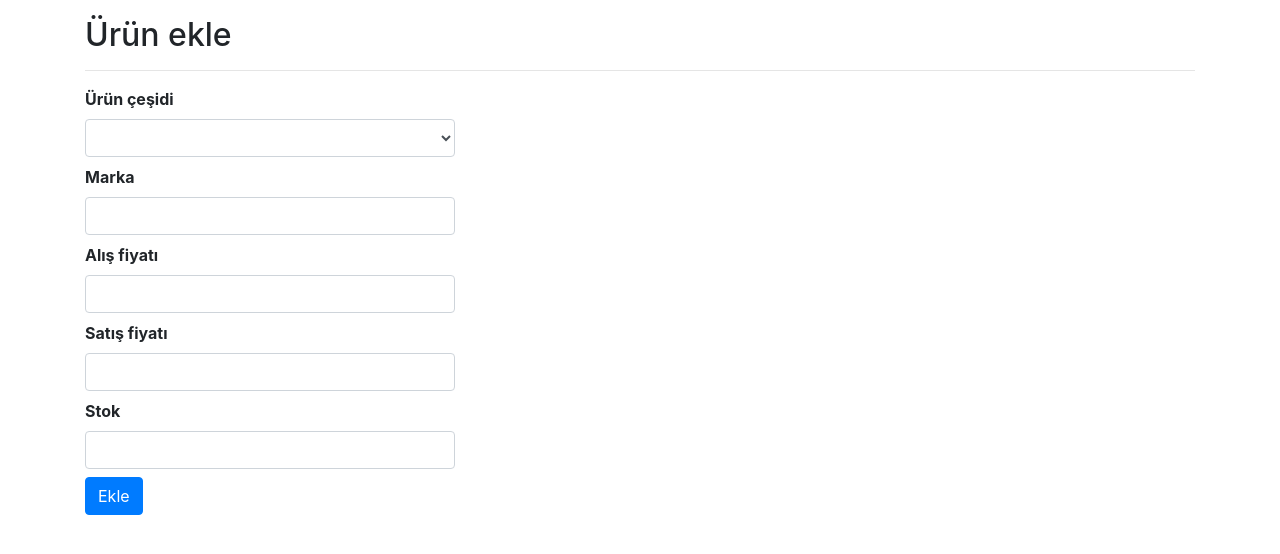
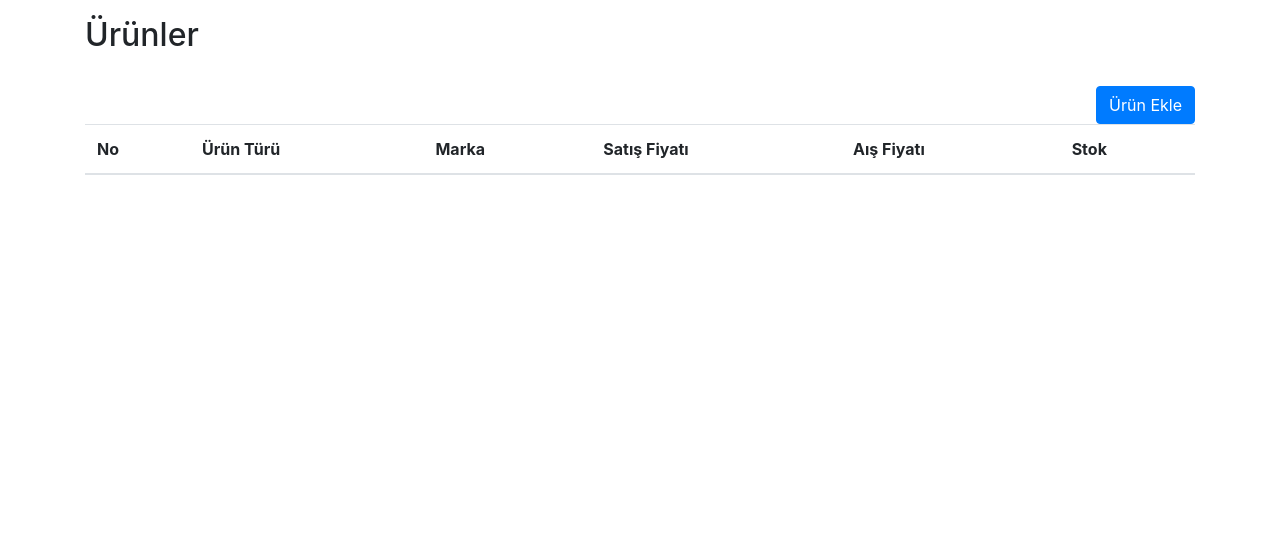
Before and after one commit to berkay-deniz/Stationery-Business, a Flask app: template Stationery_db/templates/product.html in a window 1280 px wide. Shown: the part 56-610 px from the top of the page. Run offline with Flask 2, Linux system fonts and the light colour scheme; the template is opened without the code that fills it: values that come from a table or form of the project are taken from there, others are empty; some libraries are stand-ins or nearby versions.

Commit message:
add product delete and modify

```diff
--- a/Stationery_db/main.py
+++ b/Stationery_db/main.py
@@ -92,6 +92,7 @@ def productType():
 
 @app.route("/product", methods=["GET", "POST"])
 def product():
+    productData=readProduct(conn)
     form = ProductForm(request.form)
 
     if request.method == "POST" and form.validate():
@@ -109,9 +110,9 @@ def product():
 
         insertProduct(conn, productTypeId, brand,
                       purchasePrice, salePrice, stock)
-        return redirect("/")
+        return redirect("/product")
     else:
-        return render_template("product.html", form=form)
+        return render_template("product.html", form=form,productData=productData)
 
 
 
@@ -240,6 +241,36 @@ def supplierInfo(supplierId):
         form.debt.data = supplier.get("Debt")
         return render_template("supplierInfo.html",id=id, supplier = supplier, form = form)
 
+#product
+@app.route("/product/info/<string:productId>", methods=["GET", "POST"])
+def productInfo(productId):
+    productData = readProduct(conn)
+    form = ProductForm(request.form)
+    id =int(productId)
+    if request.method == "POST" and form.validate():
+        typeName = form.typeName.data
+        brand = form.brand.data
+        purchasePrice = form.purchasePrice.data
+        salePrice = form.salePrice.data
+        stock = form.stock.data
+        typeId = readProductType(conn)
+        for row in typeId:
+            if row.get("TypeName") == typeName:
+                productTypeId = row.get("id")
+                break
+        updateProduct(conn,id,productTypeId,brand,purchasePrice,salePrice,stock,)
+        return redirect('/product')
+    else:
+        for row in productData:
+            if row.get("id") == id:
+               product = row
+               break
+        form.brand.data = product.get("Brand")
+        form.purchasePrice.data = product.get("PurchasePrice")
+        form.salePrice.data = product.get("SalePrice")
+        form.stock.data = product.get("Stock")
+        return render_template("productInfo.html",id=id, product = product, form = form)
+
 
 @app.route("/purchaseReceipt", methods=["GET", "POST"])
 def purchaseReceipt():
@@ -272,6 +303,11 @@ def removeSupplier(id):
     deleteSupplier(conn,id)
     return redirect("/supplier")
 
+@app.route('/deleteProduct/<int:id>', methods=['POST'])
+def removeProduct(id):
+    deleteProduct(conn,id)
+    return redirect("/product")
+
 
 
 if __name__ == "__main__":
--- a/Stationery_db/templates/product.html
+++ b/Stationery_db/templates/product.html
@@ -1,22 +1,93 @@
 {% extends 'layout.html' %}
+
 {% block title %}
-    Ürün
+    Ürünler
 {% endblock title %}
 
 {% block content %}
 {% from "includes/formhelpers.html" import render_field %}
+<div class="head">
+    <h2>Ürünler</h2>
+    <br>
+    <button type="button" class="btn btn-primary float-right" data-toggle="modal" data-target="#addProductModal">
+      Ürün Ekle
+    </button>
+</div>
 
-    <h2>Ürün ekle</h2>
-    <hr>
+    <table class="table table-striped">
+        <thead>
+          <tr>
+            <th scope="col">No</th>
+            <th scope="col">Ürün Türü</th>
+            <th scope="col">Marka</th>
+            <th scope="col">Satış Fiyatı</th>
+            <th scope="col">Aış Fiyatı</th>
+            <th scope="col">Stok</th>
+          </tr>
+        </thead>
+        <tbody>
+
+              {% for index in range(productData |length) %}
+              <tr>
+                <th scope="row">{{index + 1}}</th>
+                <td>{{productData[index].get('ProductTypeId')}}</td>
+                <td>{{productData[index].get('Brand')}}</td>
+                <td>{{productData[index].get('PurchasePrice')}}</td>
+                <td>{{productData[index].get('SalePrice')}}</td>
+                <td>{{productData[index].get('Stock')}}</td>
+                <td>
+                <div style="float:left">
+                  <a href="/product/info/{{productData[index].get("id")}}">
+                    <button type="button" class="btn bt-secondary" id="editButton" title="Düzenle">
+                      Düzenle
+                    </button>
+                  </a>
+                </div>
+                <div style="float:left"></div>
+                  <form method="post" action="{{ url_for('removeProduct', id=productData[index].get("id")) }}">
+                    <button type="submit" class="btn btn-secondary" title="Sil">Sil</button>
+                  </form>
+                </div>
+                </td>
+              </tr>
+              {% endfor %}
+
+        </tbody>
+      </table>
+      <br>
+
+
+      <!-- Modal -->
+      <div class="modal fade" id="addProductModal" tabindex="-1" role="dialog" aria-labelledby="addProductModal" aria-hidden="true">
+        <div class="modal-dialog" role="document">
+          <div class="modal-content">
+            <div class="modal-header">
+              <h5 class="modal-title" id="exampleModalLabel">Ürün Ekle</h5>
+              <button type="button" class="close" data-dismiss="modal" aria-label="Close">
+                <span aria-hidden="true">&times;</span>
+              </button>
+            </div>
+            <div class="modal-body">
               <form method="post">
-
                 {{ render_field(form.typeName, class="form-control col-4") }}
                 {{ render_field(form.brand, class="form-control col-4") }}
                 {{ render_field(form.purchasePrice, class="form-control col-4") }}
                 {{ render_field(form.salePrice, class="form-control col-4") }}
                 {{ render_field(form.stock, class="form-control col-4") }}
-
                 <button type="submit" class="btn btn-primary">Ekle</button>
             </form>
+            </div>
+            <div class="modal-footer">
+              <button type="button" class="btn btn-secondary" data-dismiss="modal">Kapat</button>
+            </div>
+          </div>
+        </div>
+      </div>
+
+<!--
+
+
+
+-->
 
 {% endblock content %}
```
Also changed, not shown: Stationery_db/SqlServerConnection.py (+40 -7 lines). Lines whose indentation alone changed are shown as unchanged.
